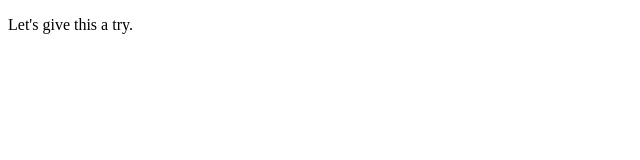
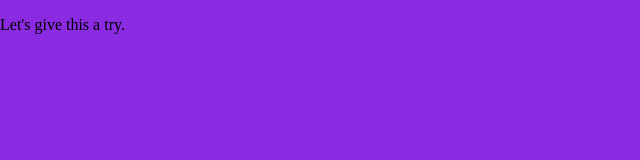
Before and after one commit to kristenkinnearohlmann/service-time, a website: page index.html in a window 1280 px wide. Shown: the whole page, without its empty margins (0-640 px from the left). Drawn offline with Linux system fonts and the light colour scheme.

Commit message:
Added basic css

```diff
--- /dev/null
+++ b/assets/styles.css
@@ -0,0 +1,4 @@
+body {
+    background-color: blueviolet;
+    margin: 0 auto;
+}
--- a/index.html
+++ b/index.html
@@ -2,6 +2,7 @@
 <html>
     <head>
         <title>Service Time</title>
+        <link rel="stylesheet" href="./assets/styles.css" />
     </head>
     <body>
         <p>
```
